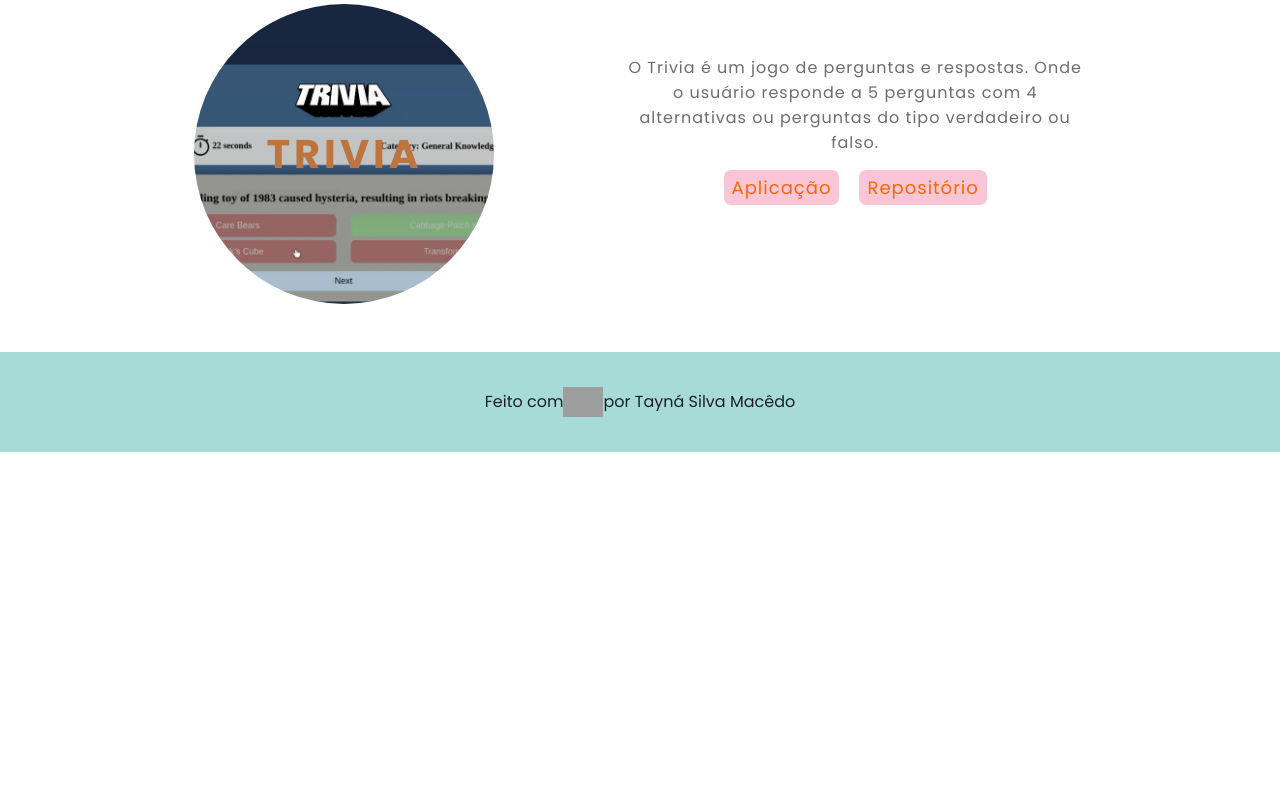
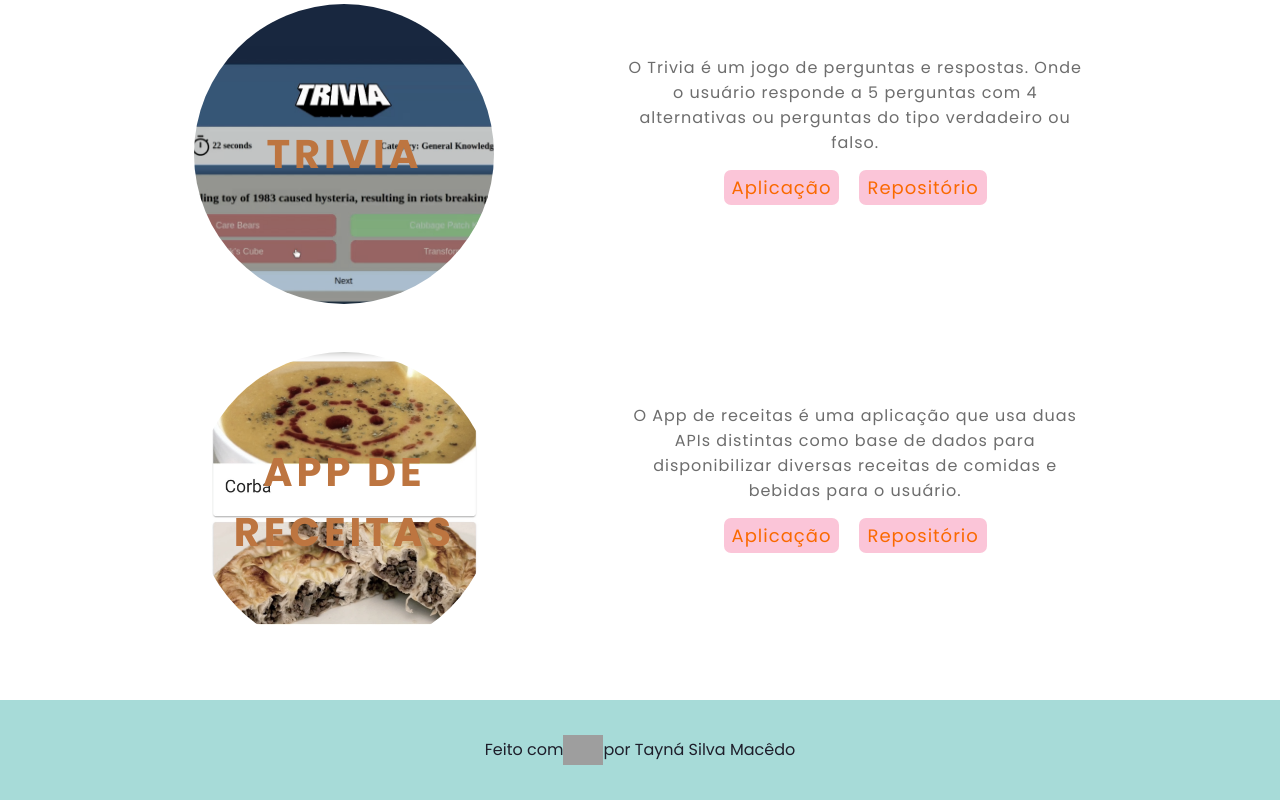
Before and after one commit to Tayna-Silva-Macedo/myportfolio, a React (Create React App) app: page /projects in a window 1280 px wide. Shown: the part 2011-2811 px from the top of the page. Before the commit the page ends 2463 px from the top, so only its background shows below. Built offline with nearby package versions, Linux system fonts and the light colour scheme; grey boxes are pictures that could not be loaded.

Commit message:
Projeto app de receitas adicionado

```diff
--- a/src/App.css
+++ b/src/App.css
@@ -238,6 +238,13 @@ a:hover {
   background-repeat: no-repeat;
 }
 
+.recipes-app {
+  background-image: url(./images/app-de-receitas.png);
+  background-position: center;
+  background-size: cover;
+  background-repeat: no-repeat;
+}
+
 .card-text {
   width: 40%;
   letter-spacing: 1px;
--- a/src/pages/Projects.js
+++ b/src/pages/Projects.js
@@ -114,6 +114,34 @@ function Projects() {
           </div>
         </div>
       </div>
+      <div className='card-container'>
+        <div className='card recipes-app'>
+          <div className='card-wrapper'>
+            <h2>App de receitas</h2>
+          </div>
+        </div>
+        <div className='card-text'>
+          O App de receitas é uma aplicação que usa duas APIs distintas como
+          base de dados para disponibilizar diversas receitas de comidas e
+          bebidas para o usuário.
+          <div className='links-container'>
+            <a
+              href='https://tayna-silva-macedo.github.io/project-recipes-app/#/'
+              target='_blank'
+              rel='noreferrer'
+            >
+              Aplicação
+            </a>
+            <a
+              href='https://github.com/Tayna-Silva-Macedo/project-recipes-app'
+              target='_blank'
+              rel='noreferrer'
+            >
+              Repositório
+            </a>
+          </div>
+        </div>
+      </div>
     </main>
   );
 }
```
Also changed, not shown: src/images/app-de-receitas.png (added).
